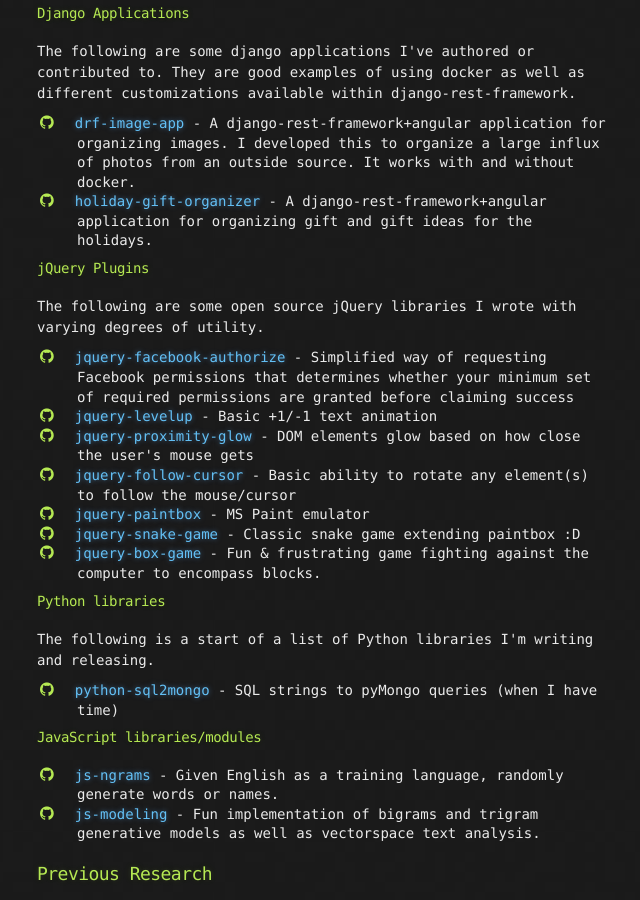
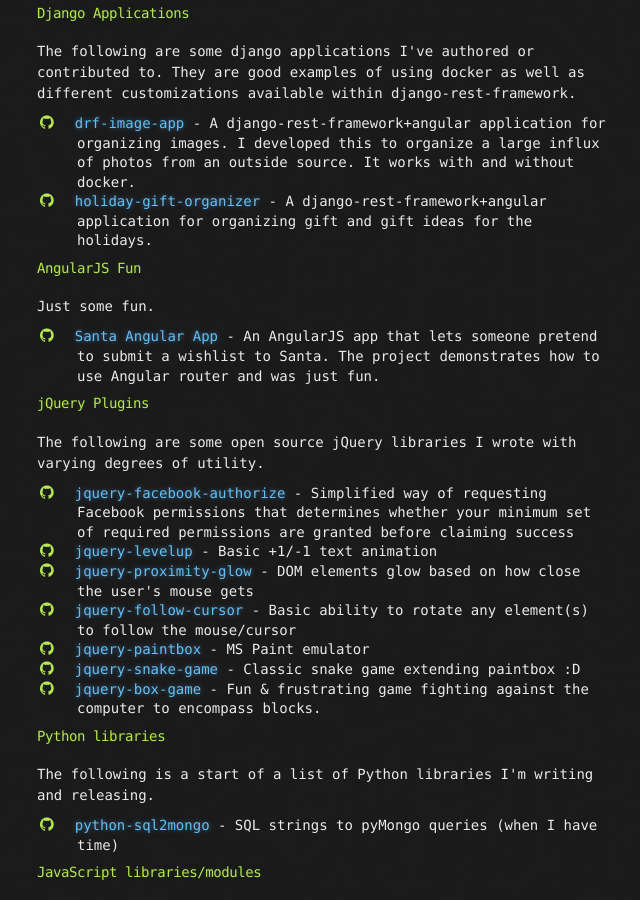
Before and after one commit to pstrinkle/pstrinkle.github.io, a Jekyll site: the page built from index.html, in a window 1280 px wide and 900 px high, scrolled down 765 px. Shown: the whole window, without its empty margins (318-958 px from the left). Built offline with Jekyll 4.4.1, drawn with Linux system fonts in a browser that asks for light colours; nearby versions of some CDN libraries; comment, search, counter and statistics services are not loaded.

Commit message:
Update index.html

```diff
--- a/index.html
+++ b/index.html
@@ -33,20 +33,26 @@
   <h4>Mobile Applications</h4>
   <p>The following was developed as part of a start-up I started with some friends.  I was responsible for the wsgi backend and the iOS application, while they built the Android app.</p>
   <ul class='github'>
-    <li><a href="/popflip-image-stream" target="_blank">popflip-image-stream</a> - The two applications and the backend</li>
+    <li><a href="https://github.com/pstrinkle/popflip-image-stream" target="_blank">popflip-image-stream</a> - The two applications and the backend</li>
   </ul>
 
   <h4>General Fun with Algorithms and Data Structures</h4>
   <p>As a fun way to refresh my memory, I implemented a lot of algorithms and data structures.  I tend to remember everything I learned in school, and a lot of it I use regularly, but it seemed like a good use of time.</p>
   <ul class='github'>
-    <li><a href="/octo-barnacle" target="_blank">octo-barnacle</a> - A bunch of implementations in C and python.</li>
+    <li><a href="https://github.com/pstrinkle/octo-barnacle" target="_blank">octo-barnacle</a> - A bunch of implementations in C and python.</li>
   </ul>
 
   <h4>Django Applications</h4>
   <p>The following are some django applications I've authored or contributed to.  They are good examples of using docker as well as different customizations available within django-rest-framework.</p>
   <ul class='github'>
-    <li><a href="/drf-image-app" target="_blank">drf-image-app</a> - A django-rest-framework+angular application for organizing images.  I developed this to organize a large influx of photos from an outside source.  It works with and without docker.</li>
-    <li><a href="/holiday-gift-organizer" target="_blank">holiday-gift-organizer</a> - A django-rest-framework+angular application for organizing gift and gift ideas for the holidays.</li>
+    <li><a href="https://github.com/pstrinkle/drf-image-app" target="_blank">drf-image-app</a> - A django-rest-framework+angular application for organizing images.  I developed this to organize a large influx of photos from an outside source.  It works with and without docker.</li>
+    <li><a href="https://github.com/pstrinkle/holiday-gift-organizer" target="_blank">holiday-gift-organizer</a> - A django-rest-framework+angular application for organizing gift and gift ideas for the holidays.</li>
+  </ul>
+
+  <h4>AngularJS Fun</h4>
+  <p>Just some fun.</p>
+  <ul class='github'>
+    <li><a href="/santa-angular-app" target="_blank">Santa Angular App</a> - An AngularJS app that lets someone pretend to submit a wishlist to Santa.  The project demonstrates how to use Angular router and was just fun.</li>
   </ul>
 
   <h4>jQuery Plugins</h4>
```
